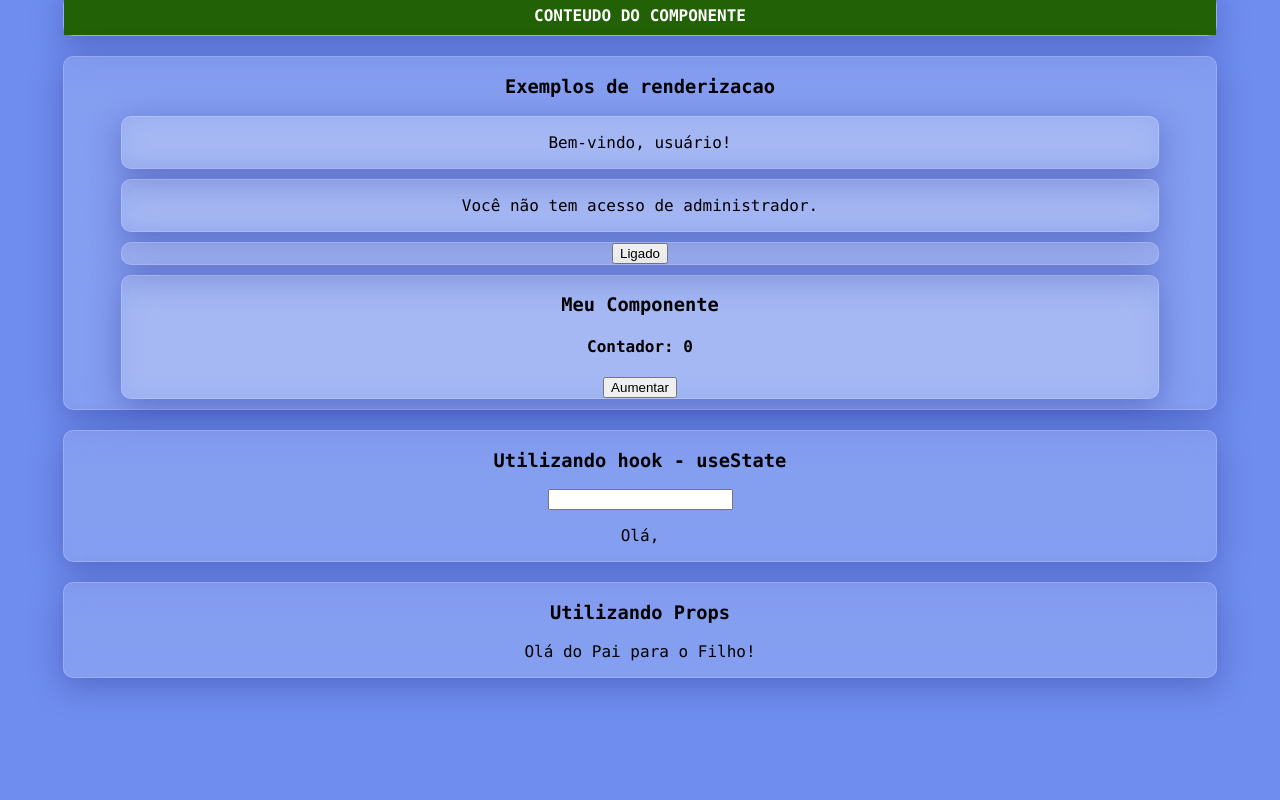
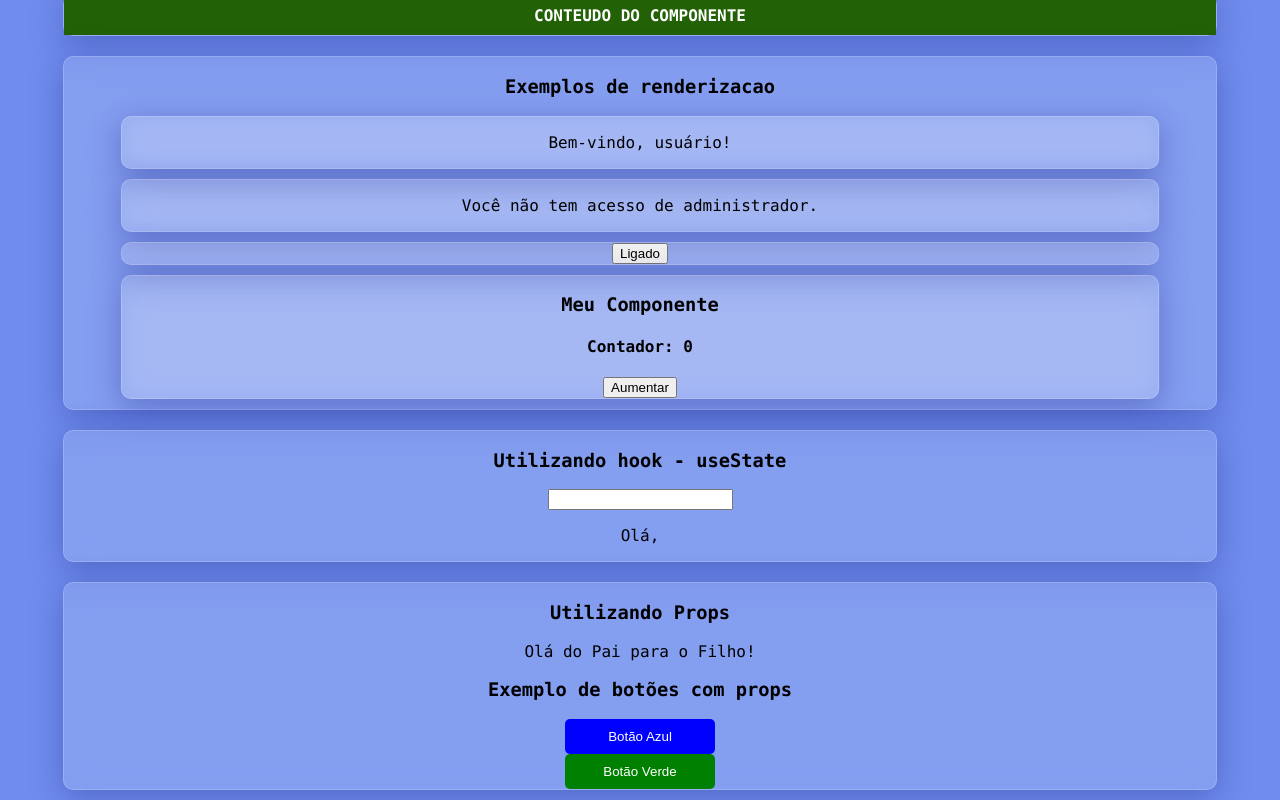
Before and after one commit to devbdallagnol/Projetos_React_Iniciantes, a React (Create React App) app: page / in a window 1280 px wide. Shown: the part 1335-2135 px from the top of the page. Before the commit the page ends 2023 px from the top, so only its background shows below. Built offline with nearby package versions, Linux system fonts and the light colour scheme.

Commit message:
updated - added Botao.js, AppPai.js

```diff
--- a/src/App.js
+++ b/src/App.js
@@ -14,6 +14,7 @@ import ConditionalRenderingExample from "./components/renderizacoes/ConditionalR
 import ConditionalRenderingExample2 from "./components/renderizacoes/ConditionalRenderingExample2";
 import AppHook from "./components/hooks/AppHook";
 import Pai from "./components/props/Pai";
+import AppPai from "./components/props/AppPai";
 
 function App() {
   return (
@@ -66,6 +67,7 @@ function App() {
         <div className="div-card">
           <h3>Utilizando Props</h3>
           <Pai />
+          <AppPai />
         </div>
       </div>
     </div>
--- /dev/null
+++ b/src/components/props/AppPai.js
@@ -0,0 +1,18 @@
+import React from "react";
+import Botao from "./Botao";
+
+function AppPai() {
+  const handleClick = () => {
+    console.log("Botão clicado");
+  };
+
+  return (
+    <div>
+      <h3>Exemplo de botões com props</h3>
+      <Botao cor="blue" texto="Botão Azul" onClick={handleClick} />
+      <Botao cor="green" texto="Botão Verde" onClick={handleClick} />
+    </div>
+  );
+}
+
+export default AppPai;
--- /dev/null
+++ b/src/components/props/Botao.js
@@ -0,0 +1,24 @@
+import React from "react";
+
+function Botao(props) {
+  return (
+    <div>
+      <button
+        style={{
+          width: "150px",
+          backgroundColor: props.cor,
+          color: "white",
+          padding: "10px 20px",
+          border: "none",
+          borderRadius: "5px",
+          cursor: "pointer",
+        }}
+        onClick={props.onClick}
+      >
+        {props.texto}
+      </button>
+    </div>
+  );
+}
+
+export default Botao;
```
